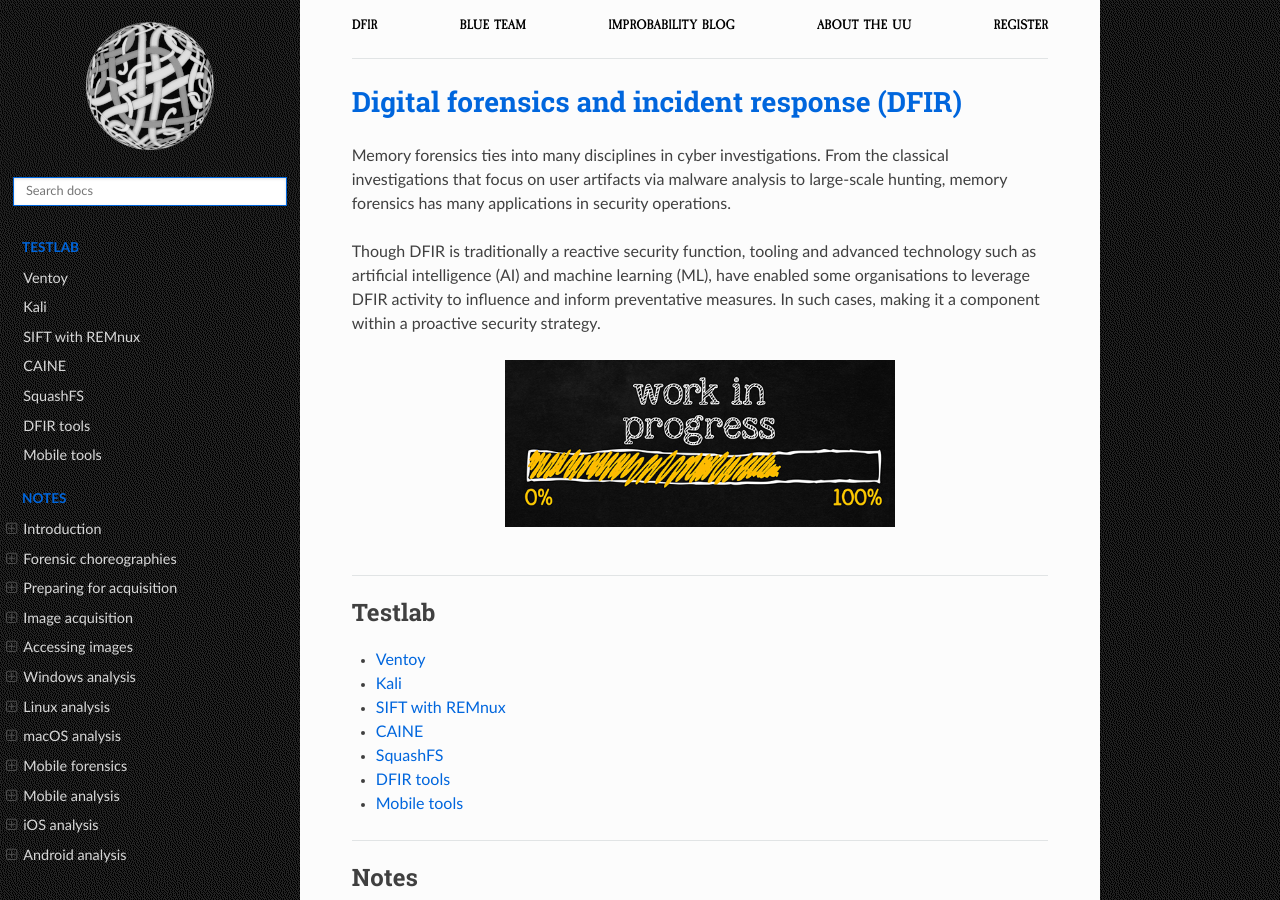
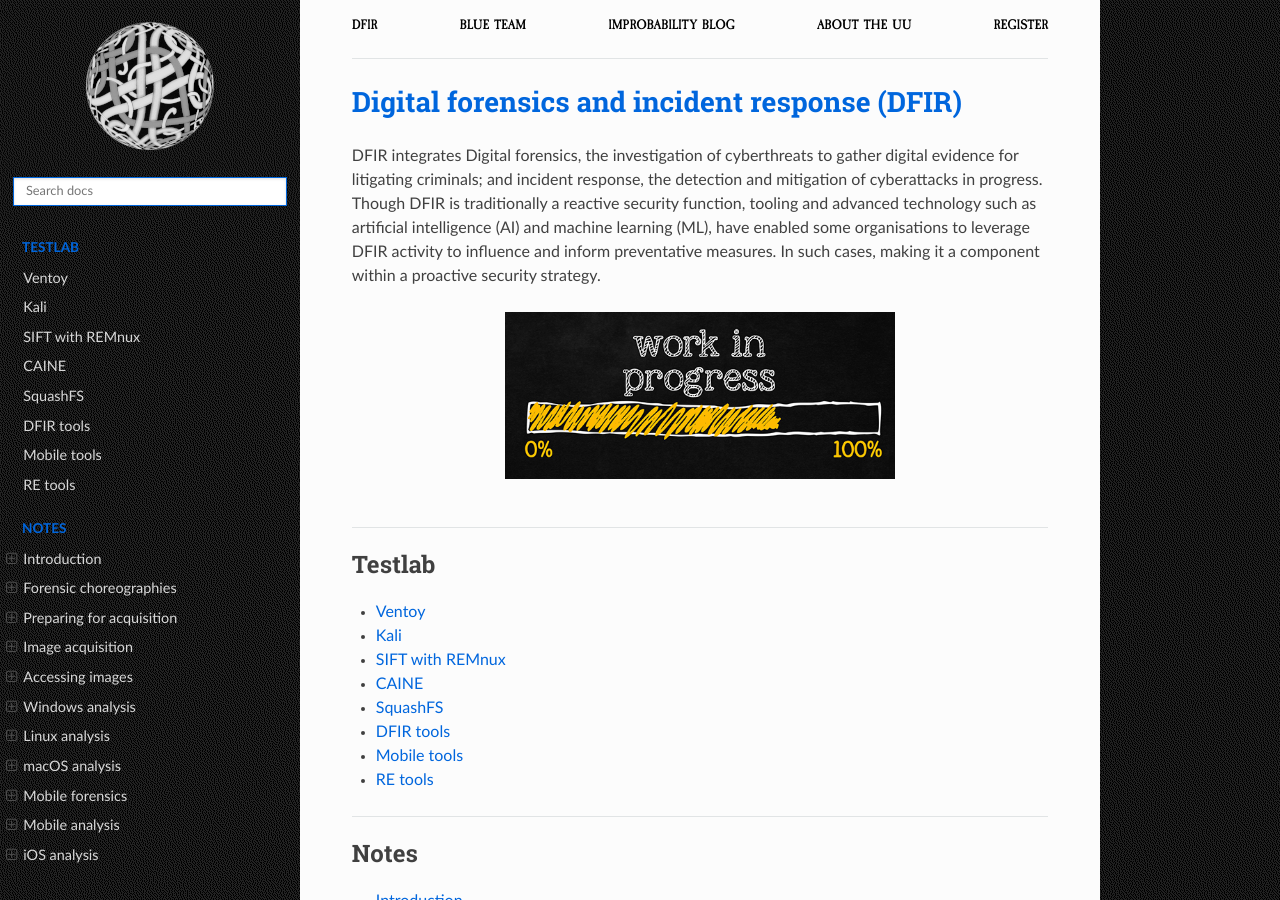
Before and after one commit to tymyrddin/blue-dfir, a Sphinx documentation site: the page built from source/index.rst, in a window 1280 px wide and 900 px high. Built offline with Sphinx 7.4.7 and the Read the Docs theme 2.0.0, drawn with Linux system fonts in a browser that asks for light colours.

Commit message:
Refactoring

```diff
--- a/source/index.rst
+++ b/source/index.rst
@@ -1,9 +1,7 @@
 Digital forensics and incident response (DFIR)
 ===========================================================
 
-Memory forensics ties into many disciplines in cyber investigations. From the classical investigations that focus on user artifacts via malware analysis to large-scale hunting, memory forensics has many applications in security operations.
-
-Though DFIR is traditionally a reactive security function, tooling and advanced technology such as artificial intelligence (AI) and machine learning (ML), have enabled some organisations to leverage DFIR activity to influence and inform preventative measures. In such cases, making it a component within a proactive security strategy.
+DFIR integrates Digital forensics, the investigation of cyberthreats to gather digital evidence for litigating criminals; and incident response, the detection and mitigation of cyberattacks in progress. Though DFIR is traditionally a reactive security function, tooling and advanced technology such as artificial intelligence (AI) and machine learning (ML), have enabled some organisations to leverage DFIR activity to influence and inform preventative measures. In such cases, making it a component within a proactive security strategy.
 
 .. image:: _static/images/in-progress.png
   :alt: Forever in progress ...
@@ -22,6 +20,7 @@ Though DFIR is traditionally a reactive security function, tooling and advanced
    SquashFS <https://testlab.tymyrddin.dev/docs/dfir/squashfs>
    DFIR tools <https://testlab.tymyrddin.dev/docs/dfir/README>
    Mobile tools <https://testlab.tymyrddin.dev/docs/mobile/readme>
+   RE tools <https://testlab.tymyrddin.dev/docs/dis/README>
 
 ----
 
```
Also changed, not shown: source/docs/notes/README.md (+1 -1 lines), source/docs/notes/mobile-analysis.md (+1 -1 lines).
